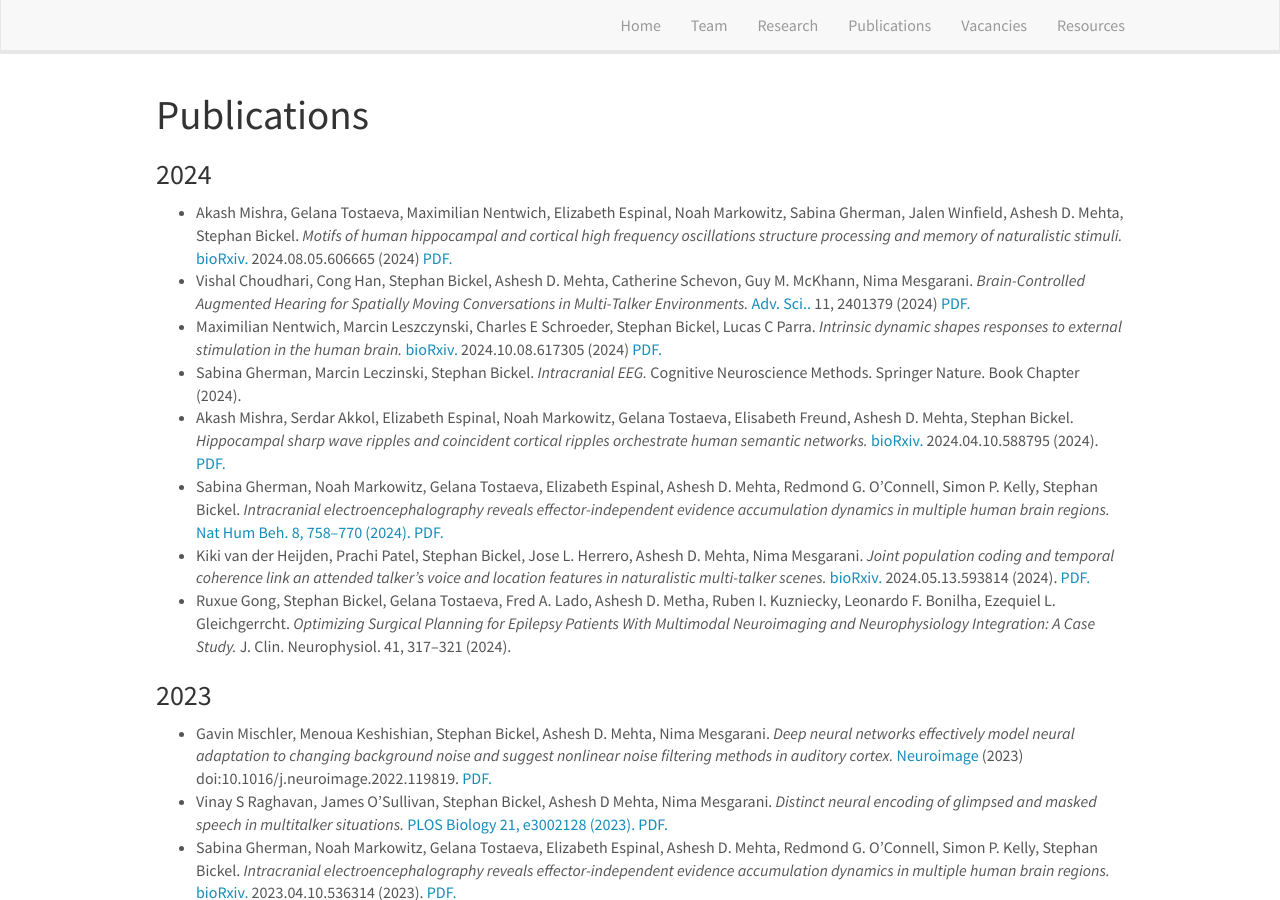
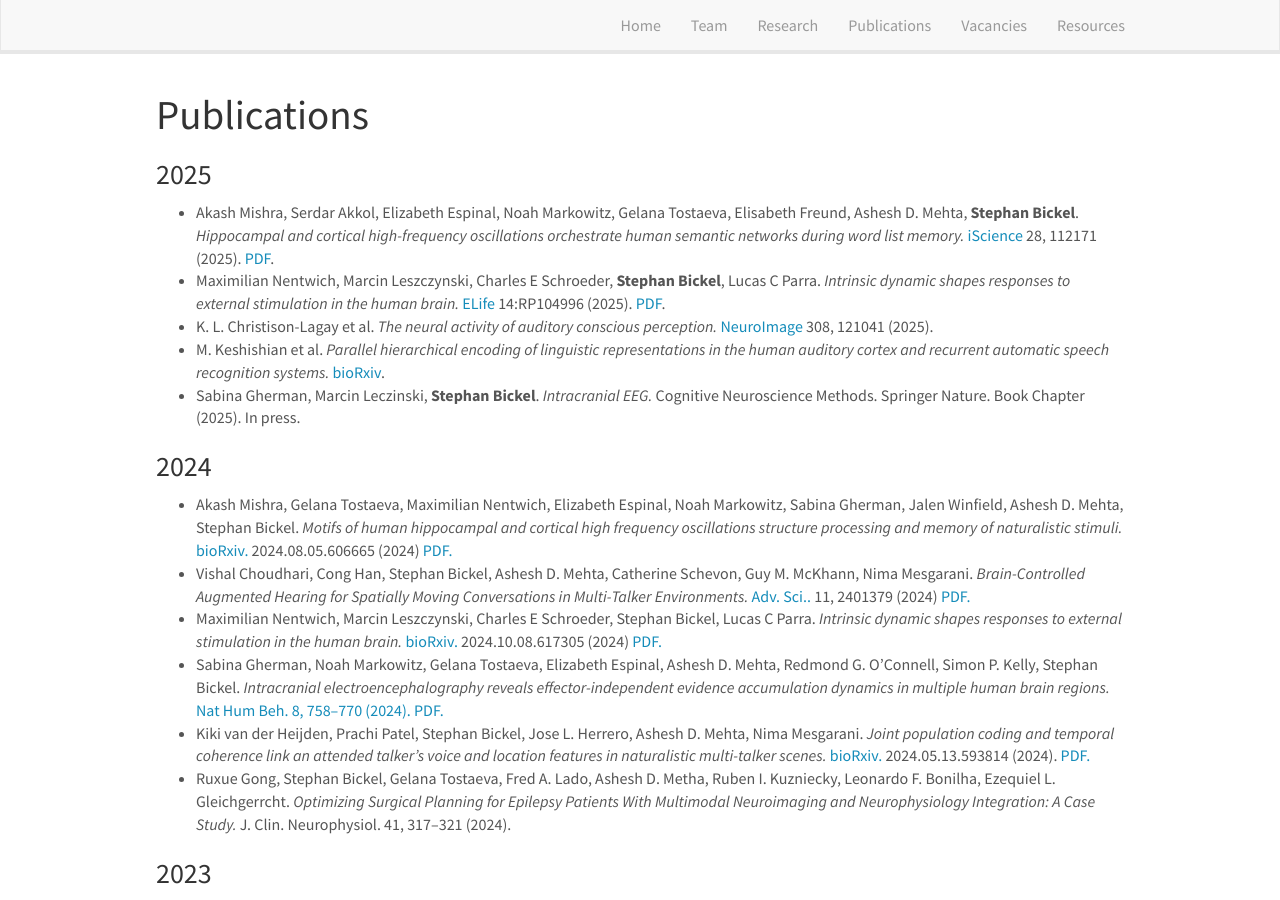
Before and after one commit to sarahgrjohnson/HBMLwebsite, a Jekyll site: the page built from _pages/publications.md, in a window 1280 px wide and 900 px high. Built offline with Jekyll 4.4.1, drawn with Linux system fonts in a browser that asks for light colours; nearby versions of some CDN libraries.

Commit message:
updated publications and openings

```diff
--- a/_pages/publications.md
+++ b/_pages/publications.md
@@ -8,6 +8,38 @@ permalink: /publications/
 
 
 # Publications
+
+### 2025
+<ul>
+  <li>
+      Akash Mishra, Serdar Akkol, Elizabeth Espinal, Noah Markowitz, Gelana Tostaeva, Elisabeth Freund, Ashesh D. Mehta, <strong>Stephan Bickel</strong>.
+      <em>Hippocampal and cortical high-frequency oscillations orchestrate human semantic networks during word list memory.</em>
+      <a href="https://www.cell.com/iscience/fulltext/S2589-0042(25)00432-8" target="_blank">iScience</a> 28, 112171 (2025).
+      <a href="{{ site.url }}{{ site.baseurl }}/downloads/Mishra-Hippocampal and cortical high-frequency oscillations orchestrate human semantic networks during word list memory-2025-iScience.pdf" target="_blank">PDF</a>.
+  </li>
+  <li>
+    Maximilian Nentwich, Marcin Leszczynski, Charles E Schroeder, <strong>Stephan Bickel</strong>, Lucas C Parra.
+    <em>Intrinsic dynamic shapes responses to external stimulation in the human brain.</em>
+     <a href="https://doi.org/10.7554/eLife.104996.1" target="_blank">ELife</a> 14:RP104996 (2025).
+      <a href="{{ site.url }}{{ site.baseurl }}/downloads/Max VARX ELife 2025.pdf" target="_blank">PDF</a>.
+  </li>
+  <li>
+      K. L. Christison-Lagay et al.
+      <em>The neural activity of auditory conscious perception.</em>
+      <a href="https://doi.org/10.1016/j.neuroimage.2025.121041" target="_blank">NeuroImage </a> 308, 121041 (2025).
+  </li>
+  <li>
+      M. Keshishian et al.
+      <em>Parallel hierarchical encoding of linguistic representations in the human auditory cortex and recurrent automatic speech recognition systems.</em>
+      <a href="https://doi.org/10.1101/2025.01.30.635775" target="_blank">bioRxiv</a>.
+  </li>
+  <li>
+    Sabina Gherman, Marcin Leczinski, <strong>Stephan Bickel</strong>.
+    <em>Intracranial EEG.</em>
+    Cognitive Neuroscience Methods. Springer Nature. Book Chapter (2025). In press.
+  </li>
+</ul>
+
 ### 2024
 <ul>
   <li>
@@ -27,17 +59,6 @@ permalink: /publications/
     <em>Intrinsic dynamic shapes responses to external stimulation in the human brain.</em>
      <a href="https://www.biorxiv.org/content/10.1101/2024.08.05.606665v2" target="_blank">bioRxiv.</a> 2024.10.08.617305 (2024)
       <a href="{{ site.url }}{{ site.baseurl }}/downloads/biorxiv 2024.08.05.606665v2.Max Varx.pdf" target="_blank">PDF.</a>
-  </li>
-  <li>
-    Sabina Gherman, Marcin Leczinski, Stephan Bickel.
-    <em>Intracranial EEG.</em>
-    Cognitive Neuroscience Methods. Springer Nature. Book Chapter (2024).
-  </li>
-  <li>
-    Akash Mishra, Serdar Akkol, Elizabeth Espinal, Noah Markowitz, Gelana Tostaeva, Elisabeth Freund, Ashesh D. Mehta, Stephan Bickel.
-    <em>Hippocampal sharp wave ripples and coincident cortical ripples orchestrate human semantic networks.</em>
-     <a href="https://doi.org/10.1101/2024.04.10.588795" target="_blank">bioRxiv.</a> 2024.04.10.588795 (2024).
-      <a href="{{ site.url }}{{ site.baseurl }}/downloads/biorxiv_2024.04.10.588795v3.AkashMatrixRecall.pdf" target="_blank">PDF.</a>
   </li>
   <li>
     Sabina Gherman, Noah Markowitz, Gelana Tostaeva, Elizabeth Espinal, Ashesh D. Mehta, Redmond G. O’Connell, Simon P. Kelly, Stephan Bickel.
```
Also changed, not shown: _pages/openings.md (+0 -2 lines), 2 other files.
